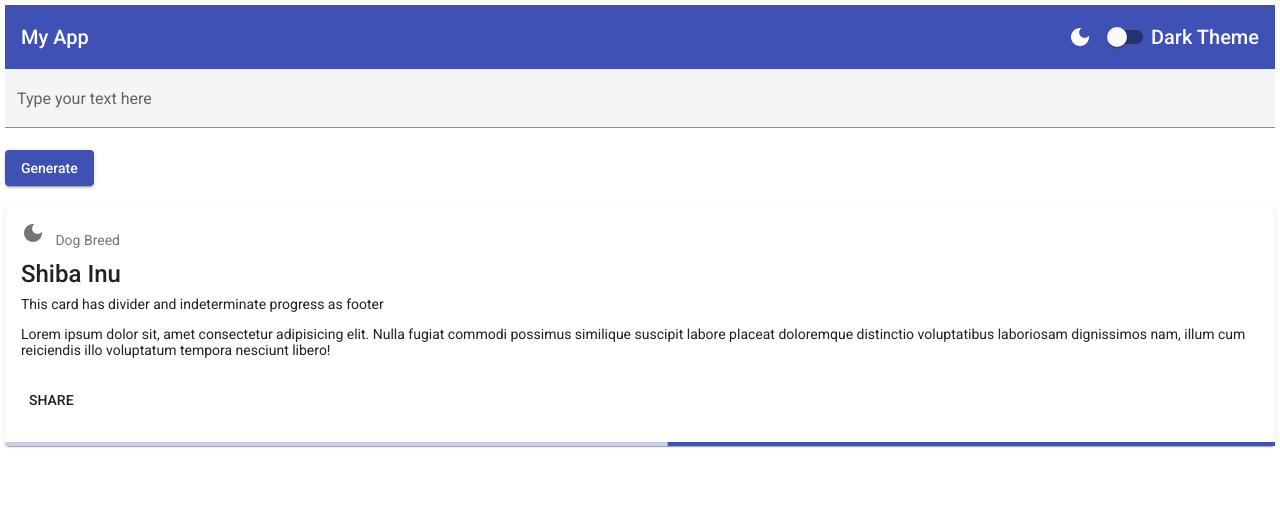
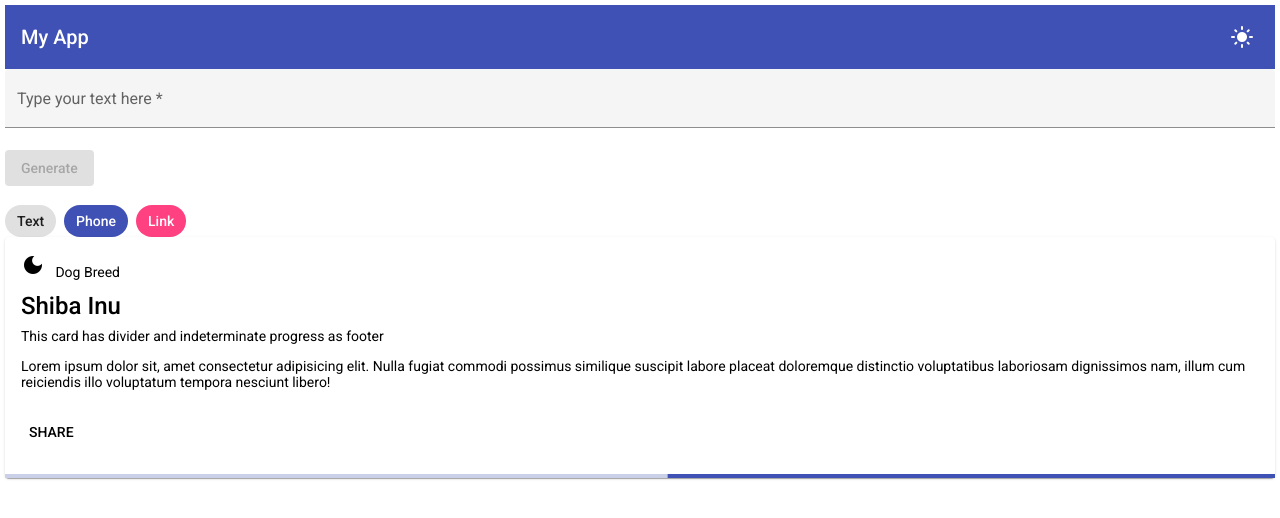
Before and after one commit to Atefnouri/angular-qr-generator, an Angular app: page / in a window 1280 px wide. Shown: the top 518 px of the page. Built offline with nearby package versions, Linux system fonts and the light colour scheme.

Commit message:
auto dark mode suppot

```diff
--- a/src/app/app.component.css
+++ b/src/app/app.component.css
@@ -1,3 +1,31 @@
+
+.darkMode {
+  --color-bg: #120933;
+  --color-fg: #fbf5f5;
+}
+
+@media (prefers-color-scheme: light) {
+  .darkMode {
+    --color-bg: #ffffff;
+    --color-fg: #000000;
+  }
+}
+
+.darkMode {
+
+  background-color: var(--color-bg);
+  color: var(--color-fg);
+}
+
+::placeholder {
+  color: var(--color-fg);
+  opacity: 1;
+}
+
+
+
+
+
 .example-form {
   width: 100%;
 }
@@ -15,3 +43,12 @@
 
   padding: 5px;
 }
+
+.dark {
+  filter:invert(1)hue-rotate(180deg);
+}
+
+
+/*
+custom properties
+*/
--- a/src/app/app.component.html
+++ b/src/app/app.component.html
@@ -1,4 +1,4 @@
-<div class="main">
+<div class="main darkMode">
 
   <mat-toolbar color="primary">
 
@@ -6,33 +6,36 @@
 
     <span class="example-spacer"></span>
 
-    <mat-icon aria-hidden="false" aria-label="Example home icon" fontIcon="dark_mode"></mat-icon>
+    <mat-icon *ngIf="darkMode" aria-hidden="false" aria-label="Example home icon" fontIcon="dark_mode"></mat-icon>
+    <mat-icon *ngIf="!darkMode" aria-hidden="false" aria-label="Example home icon" fontIcon="light_mode"></mat-icon>
     &nbsp;
-    &nbsp;
-
-    <mat-slide-toggle
-    [aria-label]="'Toggle sidenav'"
-    class="example-margin">
-      Dark Theme
-  </mat-slide-toggle>
   </mat-toolbar>
 
-  <form class="example-form">
-    <mat-form-field class="example-full-width" appearance="fill">
+  <form  #userForm="ngForm"  (ngSubmit)="sendForm()"  class="example-form">
+    <mat-form-field class="example-full-width darkMode" appearance="fill">
       <mat-label>Type your text here</mat-label>
-      <input matInput placeholder="http://www.site.com" #input>
+      <input  name="usertext" #userText="ngModel"  required  [(ngModel)]="qrForm.qrText" matInput placeholder="http://www.site.com" >
     </mat-form-field>
+    <p *ngIf="userText.errors && userText.touched && userText.dirty " >
+      <small> your test in not valid  </small>
+    </p>
 
-    <button color="primary" mat-raised-button>Generate</button>
+    <button class="darkMode" type="submit" color="accent" [disabled]="userForm.invalid" mat-raised-button>Generate</button>
 
-    {{input.value}}
     </form>
 
     <br>
 
-    <mat-card class="example-card">
+    <mat-chip-list aria-label="Fish selection">
+      <mat-chip>Text</mat-chip>
+      <mat-chip color="primary" selected>Phone</mat-chip>
+      <mat-chip color="accent" selected>Link</mat-chip>
+    </mat-chip-list>
 
-      <mat-card-subtitle>
+
+    <mat-card class="example-card darkMode">
+
+      <mat-card-subtitle class="darkMode">
         <mat-icon aria-hidden="false" aria-label="Example home icon" fontIcon="dark_mode"></mat-icon>
         &nbsp;
         Dog Breed</mat-card-subtitle>
--- a/src/app/app.component.ts
+++ b/src/app/app.component.ts
@@ -7,6 +7,10 @@ import {MatButtonModule} from '@angular/material/button';
 import {MatIconModule} from '@angular/material/icon';
 import {MatCardModule} from '@angular/material/card';
 import {MatProgressBarModule} from '@angular/material/progress-bar';
+import { CommonModule } from '@angular/common';
+import { FormsModule } from '@angular/forms';
+import {MatChipsModule} from '@angular/material/chips';
+
 
 
 
@@ -20,12 +24,31 @@ import {MatProgressBarModule} from '@angular/material/progress-bar';
     MatButtonModule,
     MatIconModule,
     MatCardModule,
-    MatProgressBarModule
+    MatProgressBarModule,
+    CommonModule,
+    FormsModule,
+    MatChipsModule
   ],
   selector: 'app-root',
   templateUrl: './app.component.html',
   styleUrls: ['./app.component.css']
 })
 export class AppComponent {
+  qrForm = {
+    qrText: '',
+  }
   title = 'angularqrgen';
+  public darkMode = false;
+
+
+  public sendForm = () => {
+    console.log(this.qrForm);  }
+
+  // public toggleDarkMode = () => {
+  //   this.darkMode = !this.darkMode;
+  //   console.log(this.darkMode);
+  // }
+
+
+
 }
```
